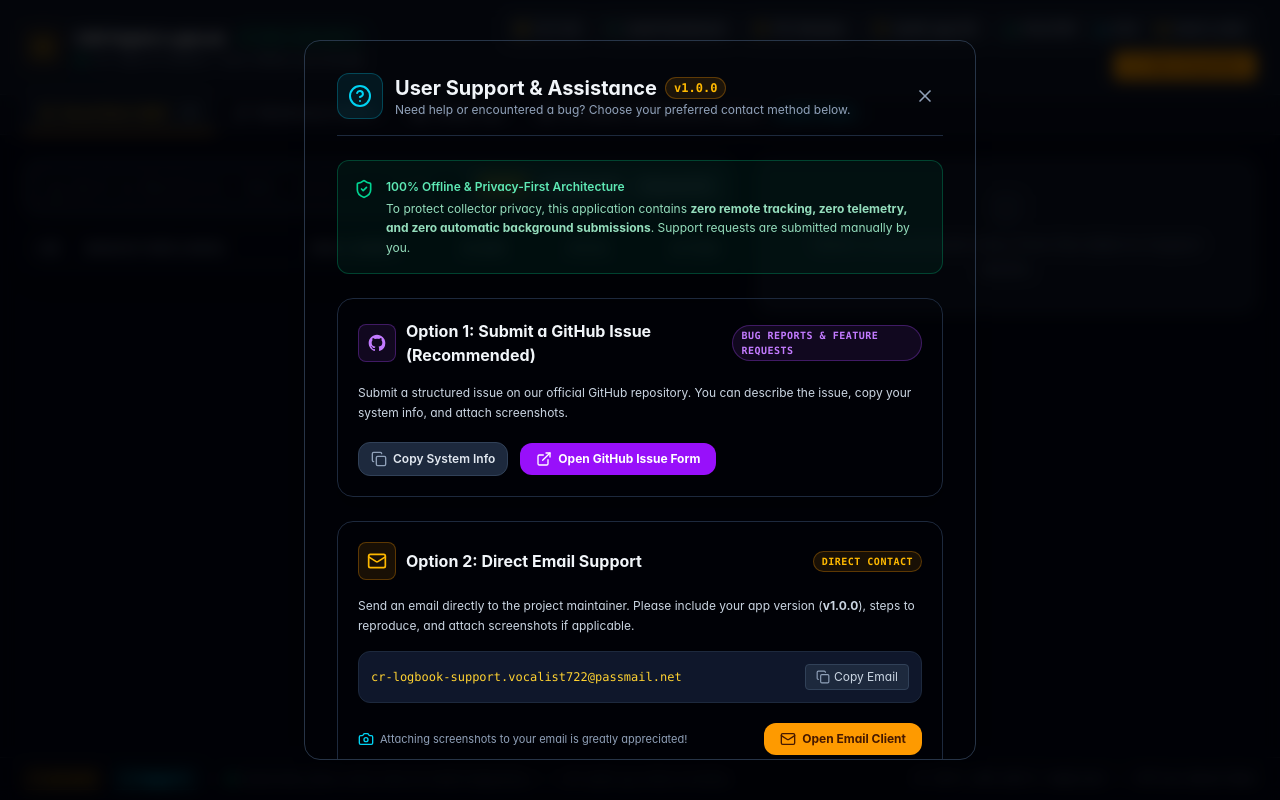
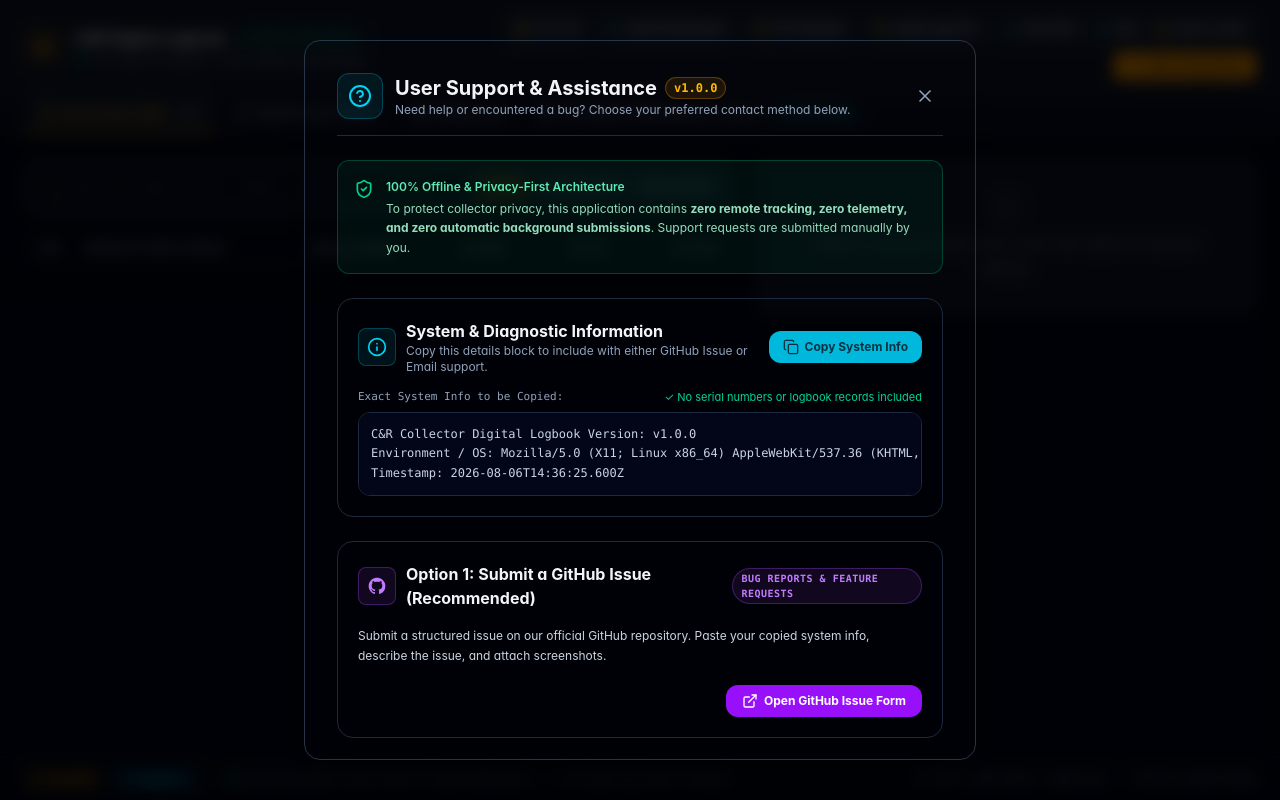
Before and after one commit to weaverb/digital-cr-logbook, a React (Vite) app: page / in a window 1280 px wide. Both pictures are taken after a click on the button "Support". Built offline with nearby package versions, Linux system fonts and the light colour scheme.

Commit message:
refactor(support): extract system info into dedicated section with live preview box for both support options

```diff
--- a/src/components/UserSupportModal.tsx
+++ b/src/components/UserSupportModal.tsx
@@ -7,7 +7,8 @@
   Check,
   ExternalLink,
   ShieldCheck,
-  Camera
+  Camera,
+  Info
 } from 'lucide-react';
 import { APP_VERSION } from '../lib/version';
 import { useEscapeKey } from '../hooks/useEscapeKey';
@@ -36,8 +37,10 @@
   const supportEmail = 'cr-logbook-support.vocalist722@passmail.net';
   const githubIssueUrl = 'https://github.com/weaverb/digital-cr-logbook/issues/new?template=support_request.yml';
 
+  const userAgentString = typeof window !== 'undefined' && window.navigator ? window.navigator.userAgent : 'Desktop Client';
+
   const systemDetailsText = `C&R Collector Digital Logbook Version: v${APP_VERSION}
-Environment: ${typeof window !== 'undefined' && window.navigator ? window.navigator.userAgent : 'Desktop Client'}
+Environment / OS: ${userAgentString}
 Timestamp: ${new Date().toISOString()}`;
 
   const handleCopySysInfo = () => {
@@ -92,6 +95,40 @@
           </div>
         </div>
 
+        {/* Dedicated System & Diagnostic Information Section */}
+        <div className="p-5 bg-gunmetal-950 border border-slate-800 rounded-2xl space-y-3.5 shadow-lg">
+          <div className="flex flex-col sm:flex-row sm:items-center justify-between gap-3">
+            <div className="flex items-center space-x-2.5">
+              <div className="p-2 bg-cyan-500/10 border border-cyan-500/30 rounded-lg text-cyan-400">
+                <Info className="w-5 h-5" />
+              </div>
+              <div>
+                <h3 className="text-base font-bold text-slate-100">System & Diagnostic Information</h3>
+                <p className="text-xs text-slate-400">Copy this details block to include with either GitHub Issue or Email support.</p>
+              </div>
+            </div>
+            <button
+              onClick={handleCopySysInfo}
+              className="px-3.5 py-2 bg-cyan-500 hover:bg-cyan-400 text-cyan-950 rounded-xl text-xs font-bold flex items-center justify-center gap-1.5 transition-colors shadow-md shrink-0"
+              title="Copy system details to clipboard"
+            >
+              {copiedSysInfo ? <Check className="w-4 h-4 text-cyan-950" /> : <Copy className="w-4 h-4 text-cyan-950" />}
+              {copiedSysInfo ? 'Copied to Clipboard!' : 'Copy System Info'}
+            </button>
+          </div>
+
+          {/* Live Data Preview Box */}
+          <div className="space-y-1.5">
+            <div className="flex items-center justify-between text-[11px] font-mono text-slate-400">
+              <span>Exact System Info to be Copied:</span>
+              <span className="text-emerald-400 font-sans">✓ No serial numbers or logbook records included</span>
+            </div>
+            <pre className="p-3 bg-slate-950 border border-slate-800 rounded-xl text-xs font-mono text-slate-300 leading-relaxed overflow-x-auto selection:bg-slate-700 selection:text-slate-100">
+{systemDetailsText}
+            </pre>
+          </div>
+        </div>
+
         {/* Support Option 1: GitHub Issue */}
         <div className="p-5 bg-gunmetal-950 border border-slate-800 rounded-2xl space-y-4 shadow-lg hover:border-slate-700 transition-colors">
           <div className="flex items-center justify-between">
@@ -107,19 +144,10 @@
           </div>
 
           <p className="text-xs text-slate-300 leading-relaxed">
-            Submit a structured issue on our official GitHub repository. You can describe the issue, copy your system info, and attach screenshots.
+            Submit a structured issue on our official GitHub repository. Paste your copied system info, describe the issue, and attach screenshots.
           </p>
 
-          <div className="flex flex-wrap items-center gap-3 pt-1">
-            <button
-              onClick={handleCopySysInfo}
-              className="px-3 py-2 bg-slate-800 hover:bg-slate-700 text-slate-200 border border-slate-700 rounded-xl text-xs font-semibold flex items-center gap-1.5 transition-colors"
-              title="Copy version & system info to clipboard"
-            >
-              {copiedSysInfo ? <Check className="w-4 h-4 text-emerald-400" /> : <Copy className="w-4 h-4 text-slate-400" />}
-              {copiedSysInfo ? 'Copied to Clipboard!' : 'Copy System Info'}
-            </button>
-
+          <div className="flex items-center justify-end pt-1">
             <a
               href={githubIssueUrl}
               target="_blank"
```
Also changed, not shown: 1 other file (tests, documents, lock files or other folders).
